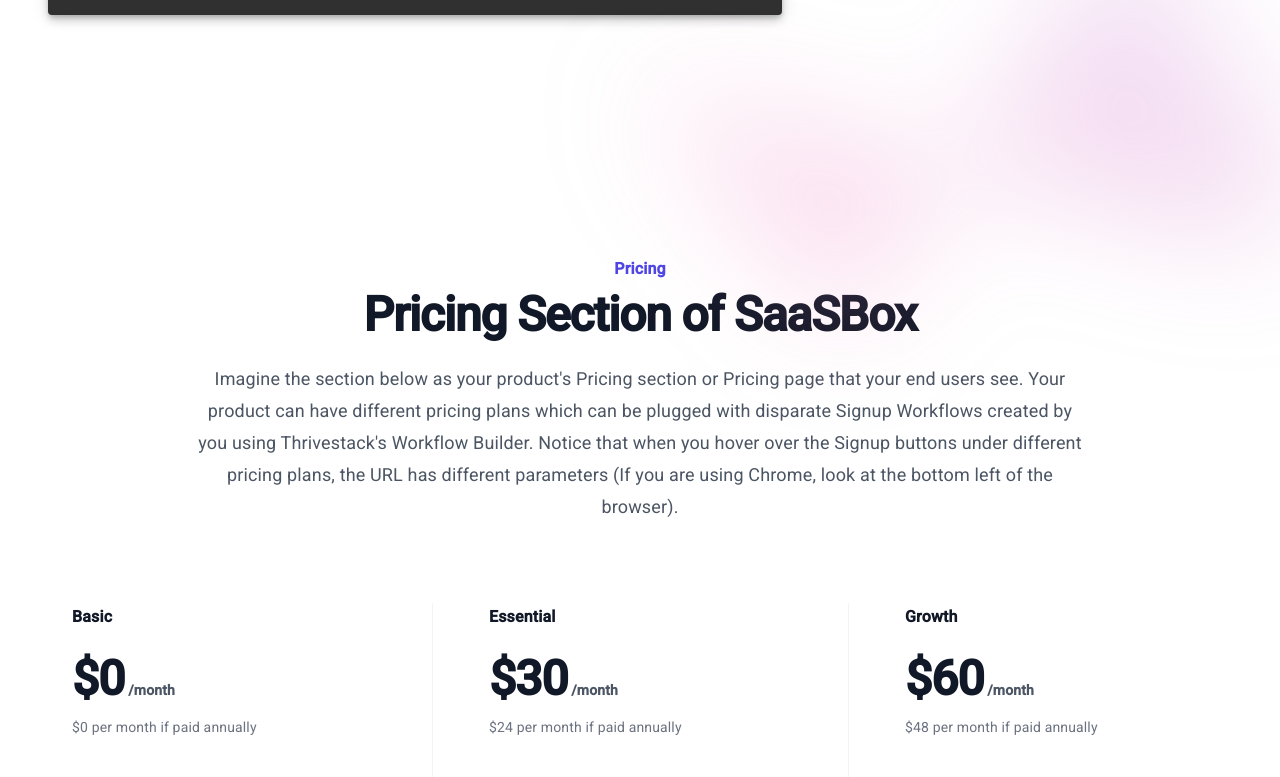
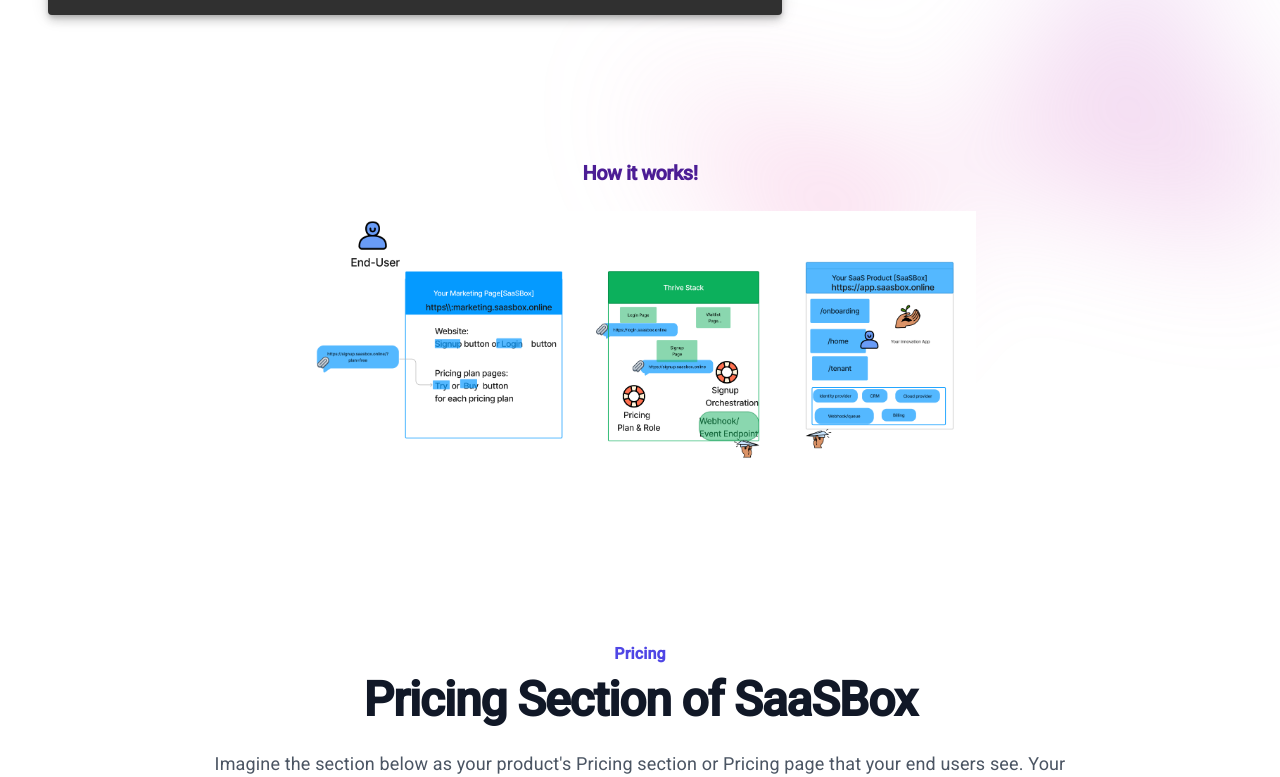
Before and after one commit to Thrivestack-public/sample-app-marketing-page, a React (Create React App) app: page / in a window 1280 px wide. Shown: the part 761-1538 px from the top of the page. Built offline with nearby package versions, Linux system fonts and the light colour scheme; a web font is replaced by a local one.

Commit message:
chore: added functionality image

```diff
--- a/src/index.css
+++ b/src/index.css
@@ -548,12 +548,6 @@
   top: 0px;
   bottom: 0px;
 }
-.-left-2 {
-  left: -0.5rem;
-}
-.-top-2 {
-  top: -0.5rem;
-}
 .-top-40 {
   top: -10rem;
 }
@@ -622,6 +616,9 @@
 }
 .mt-3 {
   margin-top: 0.75rem;
+}
+.mt-4 {
+  margin-top: 1rem;
 }
 .mt-6 {
   margin-top: 1.5rem;
@@ -845,14 +842,6 @@
   --tw-bg-opacity: 1;
   background-color: rgb(255 255 255 / var(--tw-bg-opacity));
 }
-.bg-indigo-400 {
-  --tw-bg-opacity: 1;
-  background-color: rgb(129 140 248 / var(--tw-bg-opacity));
-}
-.bg-indigo-500 {
-  --tw-bg-opacity: 1;
-  background-color: rgb(99 102 241 / var(--tw-bg-opacity));
-}
 .bg-gradient-to-tr {
   background-image: linear-gradient(to top right, var(--tw-gradient-stops));
 }
@@ -911,6 +900,10 @@
   padding-top: 8rem;
   padding-bottom: 8rem;
 }
+.py-4 {
+  padding-top: 1rem;
+  padding-bottom: 1rem;
+}
 .py-6 {
   padding-top: 1.5rem;
   padding-bottom: 1.5rem;
@@ -929,6 +922,10 @@
 }
 .text-center {
   text-align: center;
+}
+.text-2xl {
+  font-size: 1.5rem;
+  line-height: 2rem;
 }
 .text-4xl {
   font-size: 2.25rem;
@@ -1002,6 +999,10 @@
 .text-indigo-800 {
   --tw-text-opacity: 1;
   color: rgb(55 48 163 / var(--tw-text-opacity));
+}
+.text-violet-900 {
+  --tw-text-opacity: 1;
+  color: rgb(76 29 149 / var(--tw-text-opacity));
 }
 .text-white {
   --tw-text-opacity: 1;
@@ -1135,6 +1136,11 @@
     padding-bottom: 12rem;
   }
 
+  .sm\:py-6 {
+    padding-top: 1.5rem;
+    padding-bottom: 1.5rem;
+  }
+
   .sm\:pt-24 {
     padding-top: 6rem;
   }
@@ -1151,6 +1157,11 @@
   .sm\:text-6xl {
     font-size: 3.75rem;
     line-height: 1;
+  }
+
+  .sm\:text-xl {
+    font-size: 1.25rem;
+    line-height: 1.75rem;
   }
 
   .sm\:ring-1 {
@@ -1246,6 +1257,11 @@
     padding-bottom: 13rem;
   }
 
+  .lg\:py-8 {
+    padding-top: 2rem;
+    padding-bottom: 2rem;
+  }
+
   .lg\:pt-0 {
     padding-top: 0px;
   }
--- a/src/marketing/components/home/Home.js
+++ b/src/marketing/components/home/Home.js
@@ -2,6 +2,7 @@
 import PropTypes from "prop-types";
 import HeroSection from "./HeroSection";
 import PricingSection from "./PricingSection";
+import ImageSection from "./ImageSection";
 
 function Home(props) {
   const { selectHome } = props;
@@ -11,6 +12,7 @@
   return (
     <Fragment>
       <HeroSection />
+      <ImageSection />
       <PricingSection />
     </Fragment>
   );
--- /dev/null
+++ b/src/marketing/components/home/ImageSection.js
@@ -0,0 +1,30 @@
+import React, { Fragment } from "react";
+
+import { textConstants } from "../../../textConstants";
+
+function ImageSection() {
+  return (
+    <Fragment>
+      <div className="bg-white">
+        <div className="relative isolate px-2 lg:px-4">
+          <div className="mx-auto max-w-2xl py-4 sm:py-6 lg:py-8">
+            <div className="text-center">
+              <h1 className="text-2xl font-bold tracking-tight text-violet-900 sm:text-xl ">
+                {textConstants.IMAGE_SECTION_TITLE}
+              </h1>
+              <div className="mt-6 w-full">
+                <img
+                  src={`${process.env.PUBLIC_URL}/images/marketing/thrive-image.png`}
+                  alt="thrivestack-working"
+                  className="w-full"
+                />
+              </div>
+            </div>
+          </div>
+        </div>
+      </div>
+    </Fragment>
+  );
+}
+
+export default ImageSection;
--- a/src/textConstants.js
+++ b/src/textConstants.js
@@ -5,6 +5,8 @@
   HERO_SECTION_TITLE_PART_TWO: " - ThriveStack's Sample Application",
   HERO_SECTION_DESCRIPTION:
     "Imagine this page like your product's marketing page which your end users see. You typically want your end users to either Signup or Login as shown below. You enable this by simply plugging the Signup Workflow, Login Workflow using Thrivestack's Workflow builder.",
+
+  IMAGE_SECTION_TITLE: "How it works!",
 
   PRICING_SECTION_CHIP_TEXT: "Pricing",
   PRICING_SECTION_TITLE: "Pricing Section of SaaSBox",
```
Also changed, not shown: public/images/marketing/thrive-image.png (added).
